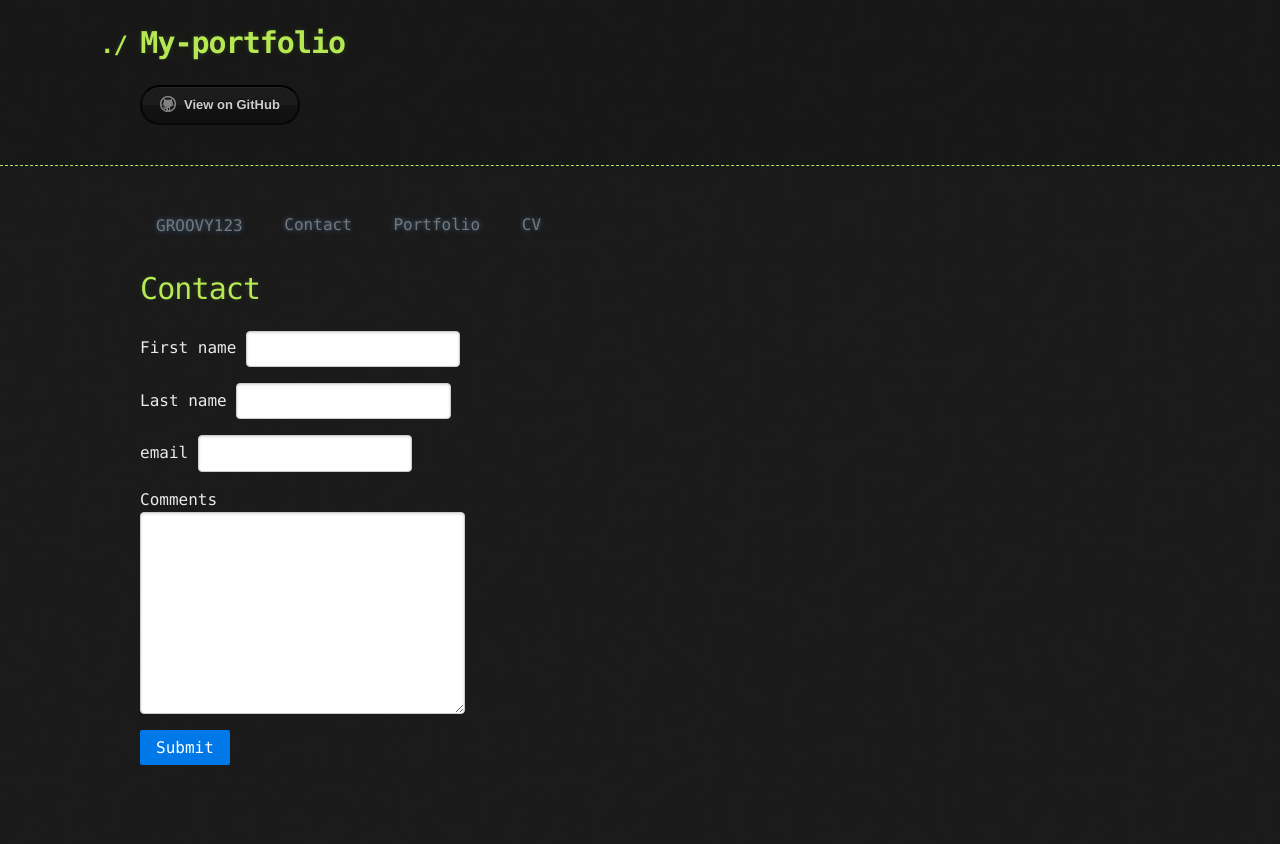
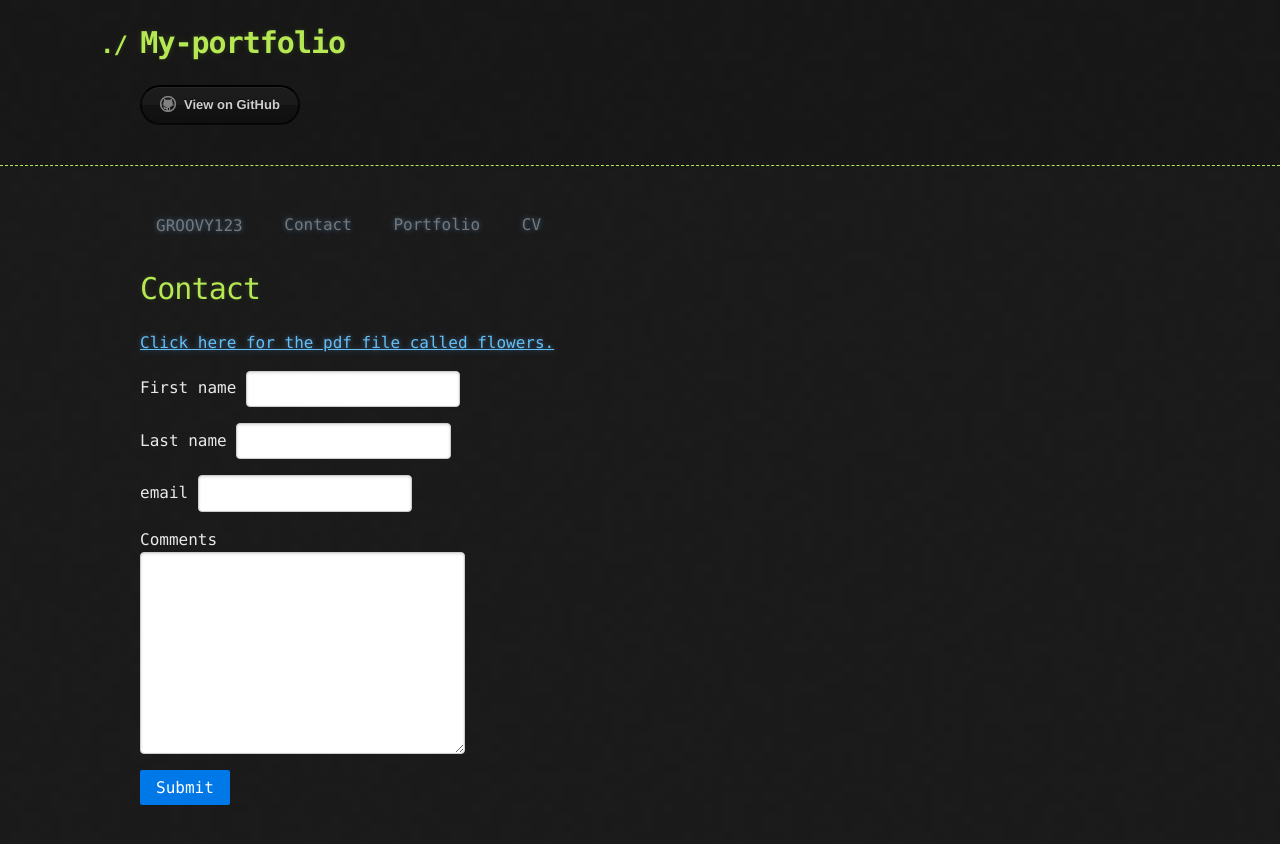
Before and after one commit to Grooovy123/My-portfolio, a Jekyll site: the page built from contact.md, in a window 1280 px wide. Shown: the top 844 px of the page. Built offline with Jekyll 4.4.1, drawn with Linux system fonts in a browser that asks for light colours; nearby versions of some CDN libraries; the repository's description, which GitHub fills in, is left out.

Commit message:
Update contact.md

```diff
--- a/contact.md
+++ b/contact.md
@@ -5,3 +5,5 @@ layout: contact
 
 
 # Contact
+
+<a href =".pdf">Click here for the pdf file called flowers.</a>
```
